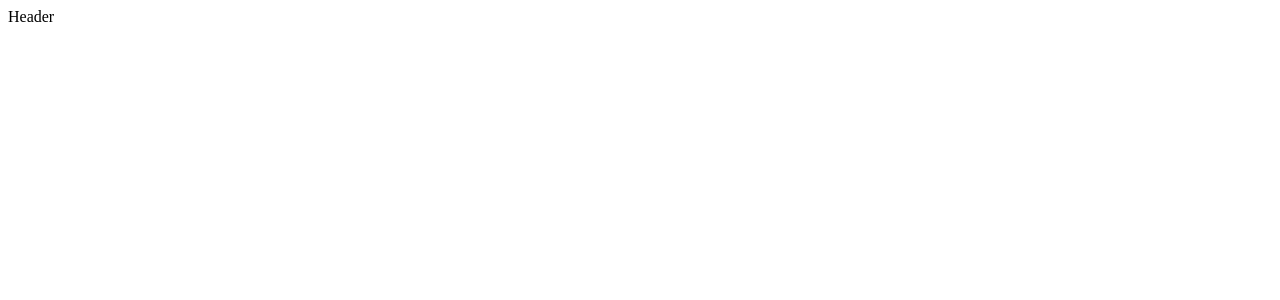
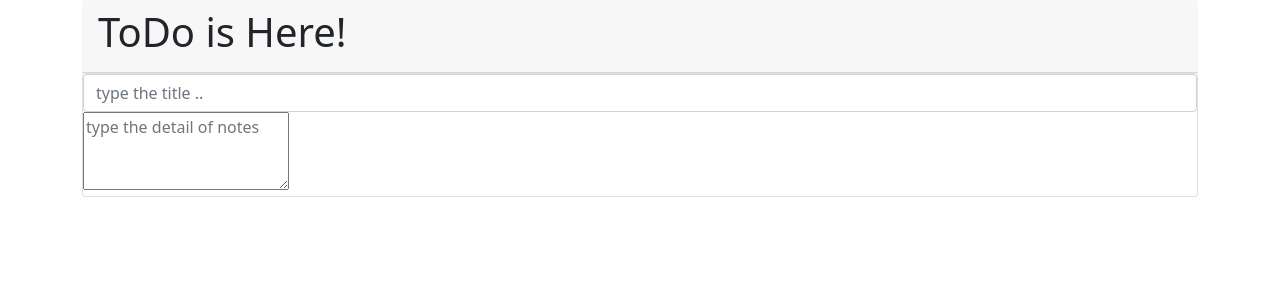
Before and after one commit to jsidd06/Keeper_List, a React (Create React App) app: page / in a window 1280 px wide. Shown: the top 300 px of the page. Built offline with nearby package versions, Linux system fonts and the light colour scheme.

Commit message:
set the data in home page and add the css in reactstrap

```diff
--- a/package.json
+++ b/package.json
@@ -7,6 +7,7 @@
     "@testing-library/react": "^12.1.4",
     "@testing-library/user-event": "^13.5.0",
     "axios": "^0.26.1",
+    "bootstrap": "^5.1.3",
     "react": "^17.0.2",
     "react-dom": "^17.0.2",
     "react-router-dom": "^6.2.2",
--- a/public/index.html
+++ b/public/index.html
@@ -11,6 +11,7 @@
     />
     <link rel="apple-touch-icon" href="%PUBLIC_URL%/logo192.png" />
     <link rel="manifest" href="%PUBLIC_URL%/manifest.json" />
+    <script src="https://kit.fontawesome.com/9d9101cfa8.js" crossorigin="anonymous"></script>
     <title>ToDo List</title>
   </head>
   <body>
--- a/src/Components/Header/Header.js
+++ b/src/Components/Header/Header.js
@@ -1,8 +1,14 @@
 import React from 'react'
+import { CardHeader, Container } from 'reactstrap'
 
 function Header() {
-  return (
-    <div>Header</div>
+  return (<Container>
+      <CardHeader>
+        <h1>
+            ToDo is Here!
+        </h1>
+      </CardHeader>
+  </Container>
   )
 }
 
--- a/src/Components/Home/Home.js
+++ b/src/Components/Home/Home.js
@@ -1,10 +1,38 @@
-import React from 'react'
+import React, { useState } from 'react'
+import { Card, Container, Form, Input } from 'reactstrap'
 import Header from '../Header/Header'
 
 function Home() {
+
+    const [note,setNote] = useState({
+        title: '',
+        content: ''
+    })
+
+    const handleChange = (e) => {
+        const {name, value} = e.target;
+
+        setNote(prevNote => {
+            return {
+                ...prevNote,
+                [name]: value
+            }
+        })
+    }
+
   return (
+    <>
       <Header />
-  )
+      <Container>
+        <Card>
+          <Form>
+            <Input placeholder="type the title .." value={note.title}  name="title" onChange={handleChange} />
+            <textarea placeholder="type the detail of notes" rows={3} name="textarea" value={note.content} onChange={handleChange} />
+          </Form>
+        </Card>
+      </Container>
+    </>
+  );
 }
 
 export default Home
--- a/src/index.js
+++ b/src/index.js
@@ -1,5 +1,5 @@
 import React from 'react';
 import ReactDOM from 'react-dom';
 import App from './App';
-
+import "bootstrap/dist/css/bootstrap.min.css";
 ReactDOM.render(<App />, document.getElementById('root'));
```
Also changed, not shown: 1 other file (tests, documents, lock files or other folders).
